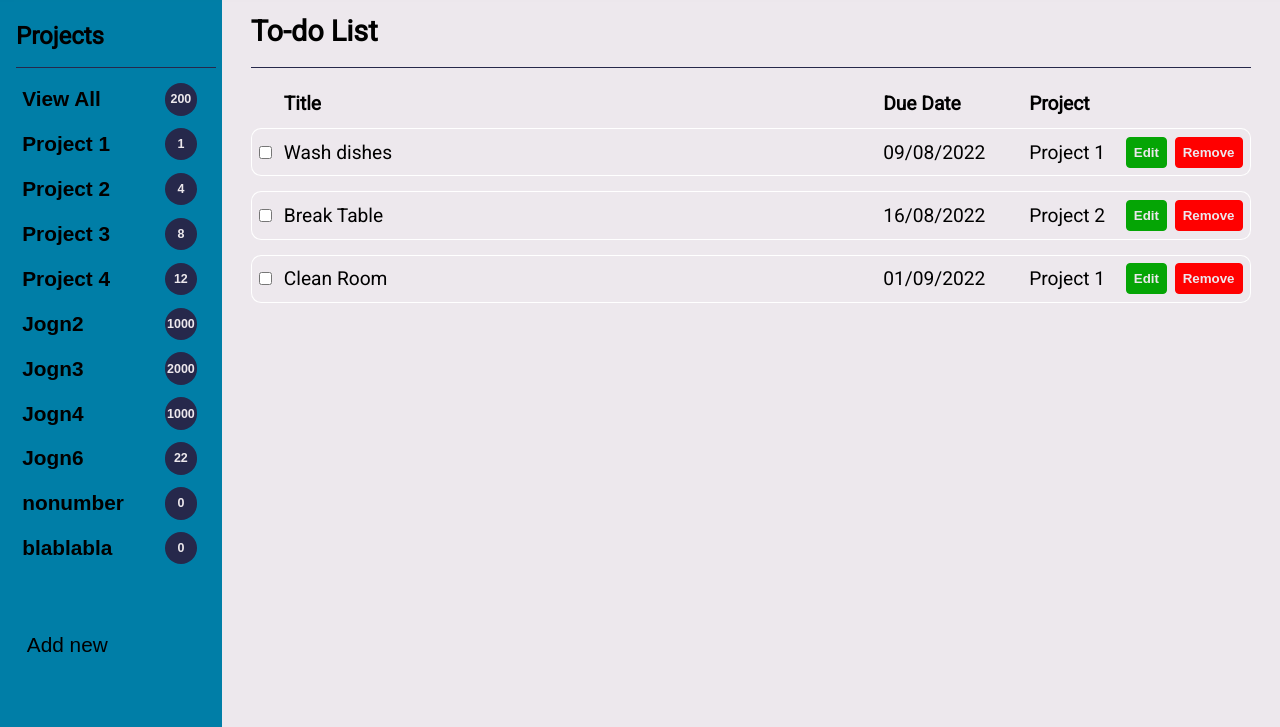
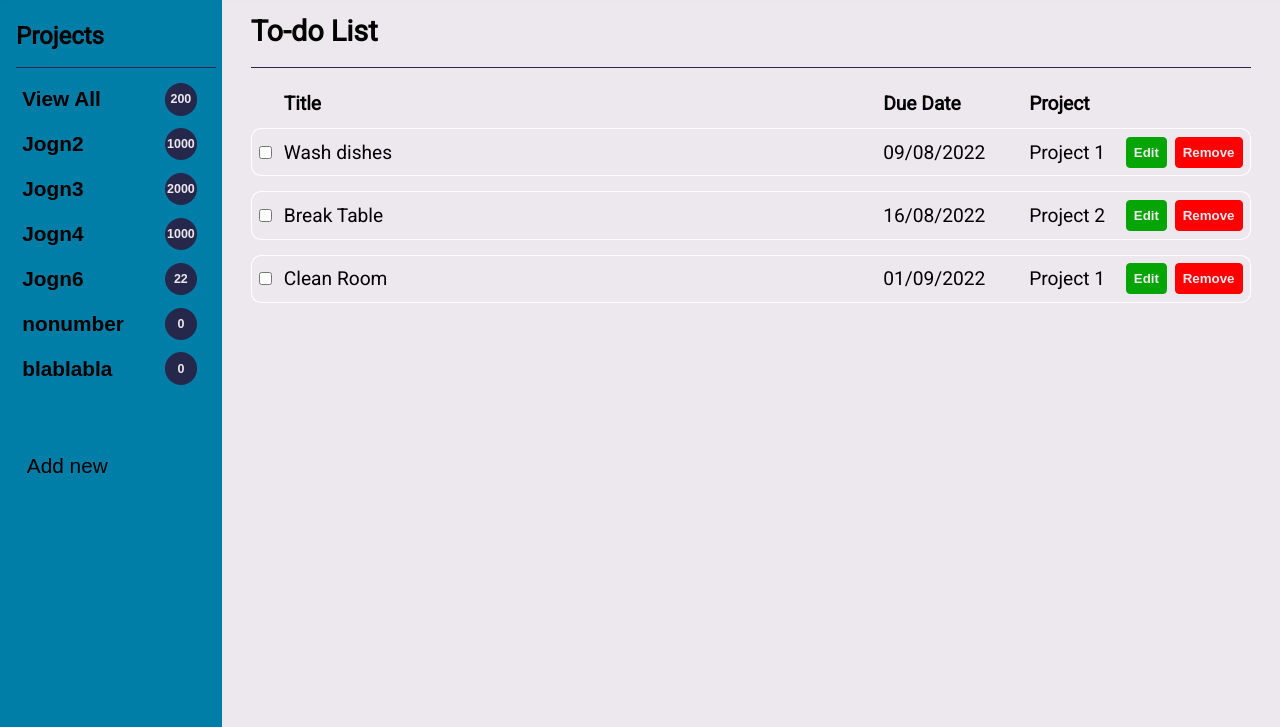
Before and after one commit to Volfy/todo-odin, a plain HTML site: page index.html in a window 1280 px wide. Shown: the part 73-800 px from the top of the page. Drawn offline with Linux system fonts and the light colour scheme.

Commit message:
remove projects from html

```diff
--- a/index.html
+++ b/index.html
@@ -22,46 +22,15 @@
         <h1>Projects</h1>
         <hr>
         <ul class="projects-list">
-            <li class="project-id project" id="view-all">
-                <button class="project-name project" type="button">
+            <li class="project" id="view-all">
+                <button class="project" type="button">
                     View All
-                    <div class="project-id-number-todos project-no">
+                    <div class="project-no">
                         200
                     </div>
                 </button>
             </li>
-            <li class="project-id project">
-                <button class="project-name project" type="button">
-                    Project 1
-                    <div class="project-id-number-todos project-no">
-                        1
-                    </div>
-                </button>
-            </li>
-            <li class="project-id project">
-                <button class="project-name project" type="button">
-                    Project 2
-                    <div class="project-id-number-todos project-no">
-                        4
-                    </div>
-                </button>
-            </li>
-            <li class="project-id project">
-                <button class="project-name project" type="button">
-                    Project 3
-                    <div class="project-id-number-todos project-no">
-                        8
-                    </div>
-                </button>
-            </li>
-            <li class="project-id project">
-                <button class="project-name project" type="button">
-                    Project 4
-                    <div class="project-id-number-todos project-no">
-                        12
-                    </div>
-                </button>
-            </li>
+
         </ul>
     </section>
     <button class="add-new-button">Add new</button>
```
